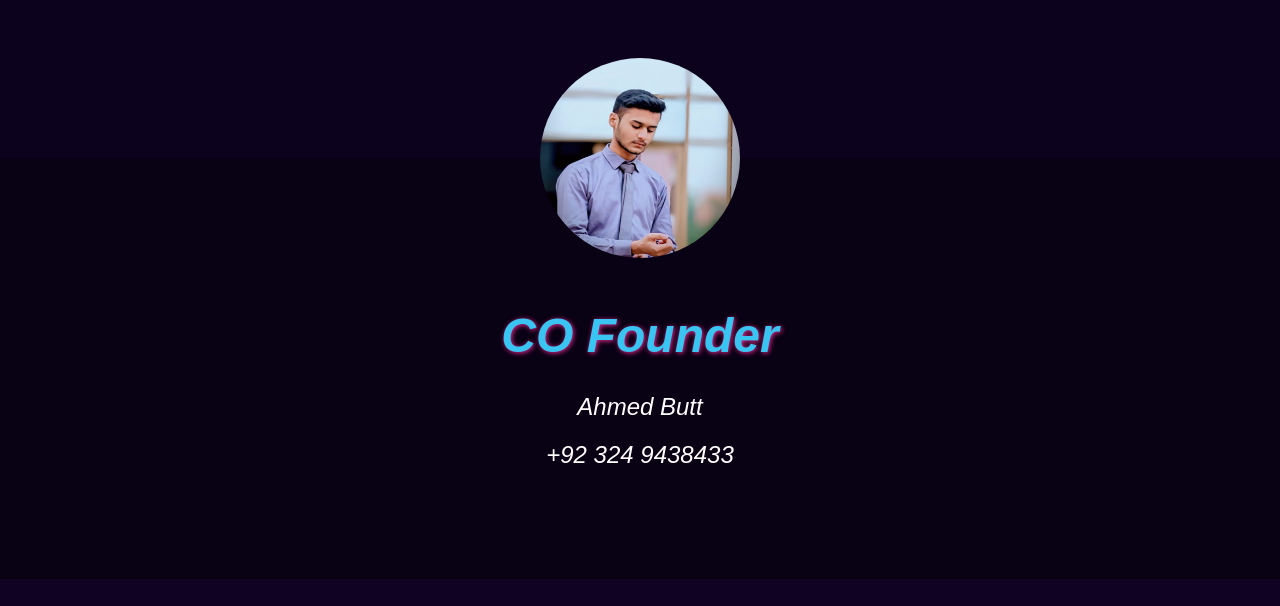
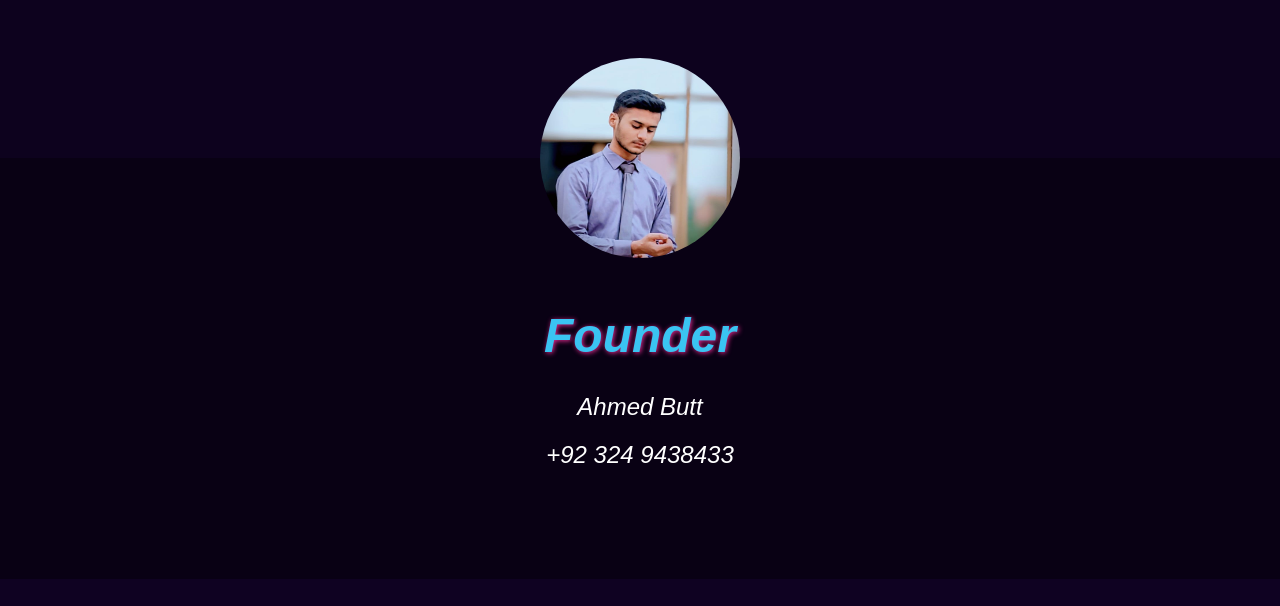
Before and after one commit to Ahmed8881/WEB-PROJECT, a plain HTML site: page aboutus.html in a window 1280 px wide. Shown: the part 1962-2568 px from the top of the page. Drawn offline with Linux system fonts and the light colour scheme.

Commit message:
Update founder name in aboutus.html

```diff
--- a/aboutus.html
+++ b/aboutus.html
@@ -601,7 +601,7 @@ Experience the spirit of your favorite games with our latest offerings in cricke
     </div>
     <div class="cofounder">
        <img class="image" src="butt.jpg" alt="">
-        <div class="text">CO Founder</div>
+        <div class="text">Founder</div>
         <div class="name">Ahmed Butt</div>
         <div class="phone">+92 324 9438433</div>
     </div>
```
